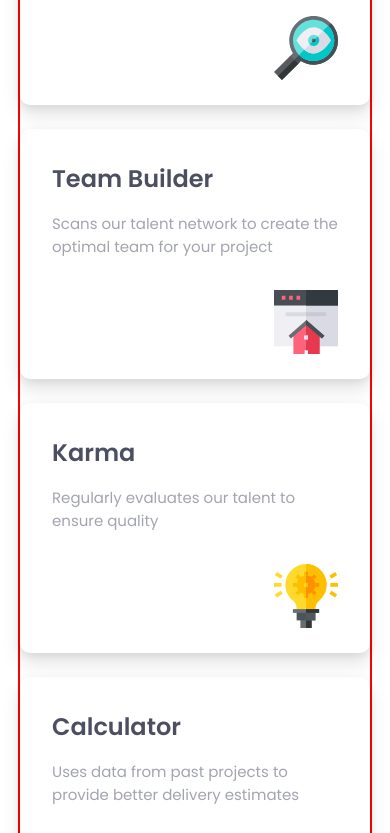
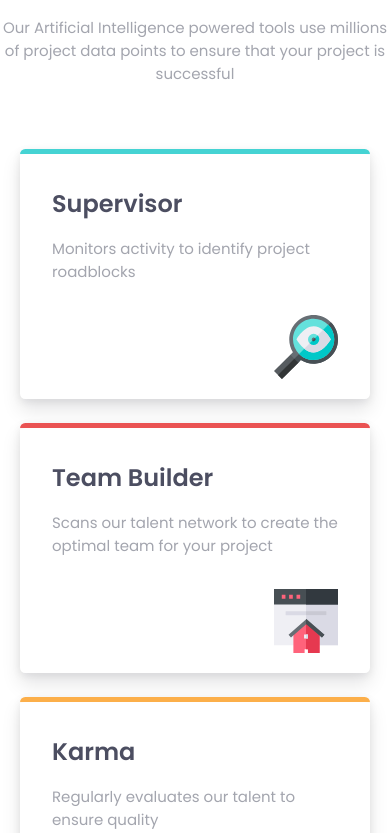
Before and after one commit to cankayadev/four-cards, a plain HTML site: page index.html in a window 390 px wide. Shown: the part 128-961 px from the top of the page. Drawn offline with Linux system fonts and the light colour scheme.

Commit message:
finished: color added to cards

```diff
--- a/css/attribution.css
+++ b/css/attribution.css
@@ -1,4 +1,5 @@
 .attribution a {
+    margin-top: 3rem;
     color: hsl(228, 45%, 44%);
     text-decoration: none;
     font-weight: bold;
--- a/css/styles.css
+++ b/css/styles.css
@@ -22,12 +22,12 @@
 }
 
 body {
+    margin-top: 1rem;
     display: flex;
     flex-direction: column;
     align-items: center;
     justify-content: center;
     text-align: center;
-    height: calc(100vh - .1px);
     font-family: 'Poppins', sans-serif;
     color: var(--very-dark-blue);
 }
@@ -62,6 +62,9 @@
     display: flex;
     flex-direction: column;
     align-items: flex-start;
+    --br: .325rem;
+    border-radius: var(--br);
+    border-top: var(--br) solid black;
 }
 
 .card picture {
@@ -71,18 +74,22 @@
 
 .card1 {
     grid-area: supervisor;
+    border-color: var(--cyan);
 }
 
 .card2 {
     grid-area: team;
+    border-color: var(--red);
 }
 
 .card3 {
     grid-area: ideas;
+    border-color: var(--orange);
 }
 
 .card4 {
     grid-area: calculator;
+    border-color: var(--blue);
 }
 
 h1 {
@@ -106,12 +113,7 @@
 
 @media (max-width: 600px) {
     .card-wrapper {
-        border: 2px solid red;
-        grid-template-areas:
-            "supervisor"
-            "team"
-            "ideas"
-            "calculator";
-        grid-template-columns: 1fr;
+        display: flex;
+        flex-direction: column;
     }
 }
```
